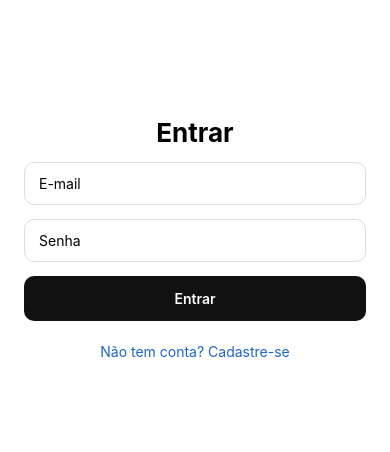
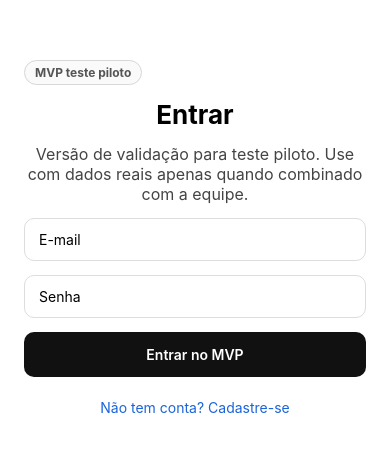
Before and after one commit to Wolper/caixa-por-voz-mobile, a React Native app: screen / in a window 390 px wide. Shown: the part 184-636 px from the top of the page. Built offline with nearby package versions, Linux system fonts and the light colour scheme; no server answers.

Commit message:
Prepare mobile MVP pilot test

```diff
--- a/App.tsx
+++ b/App.tsx
@@ -3,6 +3,7 @@ import { useState } from 'react';
 import { ActivityIndicator, Pressable, StyleSheet, Text, TextInput } from 'react-native';
 import { SafeAreaProvider, SafeAreaView } from 'react-native-safe-area-context';
 
+import { PilotBadge } from './src/components/PilotBadge';
 import { AuthProvider, useAuth } from './src/context/AuthContext';
 import { ControlsScreen } from './src/screens/ControlsScreen';
 import { DashboardScreen } from './src/screens/DashboardScreen';
@@ -55,8 +56,9 @@ function AuthScreen() {
         await signUp(email.trim(), password);
         setMessage('Conta criada! Verifique seu e-mail para confirmar o cadastro, se necessário.');
       }
-    } catch {
-      setMessage(mode === 'login' ? 'Não foi possível entrar. Verifique e-mail e senha.' : 'Não foi possível criar sua conta agora. Tente novamente.');
+    } catch (error) {
+      console.error('Erro de autenticação no MVP piloto', error);
+      setMessage(mode === 'login' ? 'Não foi possível entrar agora. Confira e-mail e senha e tente novamente.' : 'Não foi possível criar sua conta agora. Tente novamente em instantes.');
     } finally {
       setSubmitting(false);
     }
@@ -64,7 +66,9 @@ function AuthScreen() {
 
   return (
     <SafeAreaView style={styles.container}>
+      <PilotBadge />
       <Text style={styles.title}>{mode === 'login' ? 'Entrar' : 'Criar conta'}</Text>
+      <Text style={styles.subtitle}>Versão de validação para teste piloto. Use com dados reais apenas quando combinado com a equipe.</Text>
 
       <TextInput
         style={styles.input}
@@ -80,7 +84,7 @@ function AuthScreen() {
       {message ? <Text style={styles.message}>{message}</Text> : null}
 
       <Pressable style={styles.button} onPress={handleSubmit} disabled={submitting}>
-        <Text style={styles.buttonText}>{submitting ? 'Aguarde...' : mode === 'login' ? 'Entrar' : 'Criar conta'}</Text>
+        <Text style={styles.buttonText}>{submitting ? 'Aguarde...' : mode === 'login' ? 'Entrar no MVP' : 'Criar conta para teste'}</Text>
       </Pressable>
 
       <Pressable
--- /dev/null
+++ b/src/components/PilotBadge.tsx
@@ -0,0 +1,21 @@
+import { StyleSheet, Text } from 'react-native';
+
+export function PilotBadge() {
+  return <Text style={styles.badge}>MVP teste piloto</Text>;
+}
+
+const styles = StyleSheet.create({
+  badge: {
+    alignSelf: 'flex-start',
+    borderRadius: 999,
+    borderWidth: 1,
+    borderColor: '#d7d7d7',
+    paddingHorizontal: 10,
+    paddingVertical: 4,
+    color: '#555',
+    fontSize: 12,
+    fontWeight: '700',
+    backgroundColor: '#fafafa',
+    overflow: 'hidden',
+  },
+});
--- a/src/screens/AccountsScreen.tsx
+++ b/src/screens/AccountsScreen.tsx
@@ -2,6 +2,7 @@ import { useCallback, useEffect, useMemo, useState } from 'react';
 import { ActivityIndicator, Pressable, ScrollView, StyleSheet, Text, View } from 'react-native';
 import { SafeAreaView } from 'react-native-safe-area-context';
 
+import { PilotBadge } from '../components/PilotBadge';
 import { supabase } from '../lib/supabase';
 import type { Transaction } from '../types/transaction';
 import { formatCurrencyBRL, formatDateBR, toNumber } from '../utils/formatters';
@@ -293,6 +294,7 @@ export function AccountsScreen({ selectedControlId, selectedControlName, onBack,
   return (
     <SafeAreaView style={styles.container}>
       <View style={styles.header}>
+        <PilotBadge />
         <Text style={styles.title}>Contas</Text>
         <Text style={styles.subtitle}>Controle atual: {selectedControlName}</Text>
       </View>
--- a/src/screens/ControlsScreen.tsx
+++ b/src/screens/ControlsScreen.tsx
@@ -3,6 +3,7 @@ import { ActivityIndicator, Pressable, StyleSheet, Text, View } from 'react-nati
 import { SafeAreaView } from 'react-native-safe-area-context';
 import AsyncStorage from '@react-native-async-storage/async-storage';
 
+import { PilotBadge } from '../components/PilotBadge';
 import { useAuth } from '../context/AuthContext';
 import { supabase } from '../lib/supabase';
 import { Control } from '../types/control';
@@ -55,7 +56,8 @@ export function ControlsScreen({ onOpenDashboard, onOpenAccounts }: Props) {
         setSelectedControlId(null);
         await AsyncStorage.removeItem(SELECTED_CONTROL_STORAGE_KEY);
       }
-    } catch {
+    } catch (error) {
+      console.error('Erro ao carregar controles do MVP piloto', error);
       setErrorMessage('Não foi possível carregar seus controles agora. Tente novamente em instantes.');
       setControls([]);
       setSelectedControlId(null);
@@ -100,7 +102,9 @@ export function ControlsScreen({ onOpenDashboard, onOpenAccounts }: Props) {
   return (
     <SafeAreaView style={styles.container}>
       <View style={styles.header}>
+        <PilotBadge />
         <Text style={styles.title}>Meus controles</Text>
+        <Text style={styles.subtitle}>Versão de validação: escolha um controle para testar o fluxo principal.</Text>
         <Text style={styles.currentControl}>Controle atual: {currentControlName}</Text>
       </View>
 
@@ -170,6 +174,11 @@ const styles = StyleSheet.create({
   title: {
     fontSize: 28,
     fontWeight: '700',
+  },
+  subtitle: {
+    fontSize: 14,
+    lineHeight: 20,
+    color: '#555',
   },
   currentControl: {
     fontSize: 15,
--- a/src/screens/DashboardScreen.tsx
+++ b/src/screens/DashboardScreen.tsx
@@ -2,6 +2,7 @@ import { useCallback, useEffect, useMemo, useState } from 'react';
 import { ActivityIndicator, Pressable, ScrollView, StyleSheet, Text, View } from 'react-native';
 import { SafeAreaView } from 'react-native-safe-area-context';
 
+import { PilotBadge } from '../components/PilotBadge';
 import { useAuth } from '../context/AuthContext';
 import { supabase } from '../lib/supabase';
 import type { Transaction } from '../types/transaction';
@@ -200,7 +201,9 @@ export function DashboardScreen({
   return (
     <SafeAreaView style={styles.container}>
       <View style={styles.header}>
+        <PilotBadge />
         <Text style={styles.title}>Início</Text>
+        <Text style={styles.mvpHint}>Versão de validação para teste piloto.</Text>
         <Text style={styles.subtitle}>Controle atual: {selectedControlName}</Text>
       </View>
 
@@ -233,7 +236,7 @@ export function DashboardScreen({
           {!hasDashboardData ? (
             <View style={styles.emptyBox}>
               <Text style={styles.feedbackText}>Ainda não há movimentações neste mês nem contas pendentes com vencimento informado.</Text>
-              <Text style={styles.feedbackHint}>Use Novo lançamento manual, texto ou voz simulada para registrar a primeira movimentação.</Text>
+              <Text style={styles.feedbackHint}>Use lançamento manual, texto ou voz simulada para registrar a primeira movimentação.</Text>
             </View>
           ) : null}
 
@@ -267,7 +270,7 @@ export function DashboardScreen({
           <View style={styles.shortcutsBox}>
             <Text style={styles.sectionTitle}>Atalhos</Text>
             <Pressable style={styles.primaryButton} onPress={onNewTransaction}>
-              <Text style={styles.primaryButtonText}>Novo lançamento manual</Text>
+              <Text style={styles.primaryButtonText}>Adicionar lançamento manual</Text>
             </Pressable>
             <Pressable style={styles.textShortcutButton} onPress={onTextTransaction}>
               <Text style={styles.textShortcutButtonText}>Registrar por texto</Text>
@@ -296,6 +299,7 @@ const styles = StyleSheet.create({
   header: { gap: 6, marginBottom: 12 },
   title: { fontSize: 28, fontWeight: '700' },
   subtitle: { fontSize: 15, color: '#3b3b3b' },
+  mvpHint: { fontSize: 13, color: '#555' },
   headerActions: { gap: 8, marginBottom: 14 },
   content: { flex: 1 },
   contentContainer: { gap: 16, paddingBottom: 16 },
--- a/src/screens/MvpChecklistScreen.tsx
+++ b/src/screens/MvpChecklistScreen.tsx
@@ -10,6 +10,8 @@ import {
   View,
 } from 'react-native';
 import { SafeAreaView } from 'react-native-safe-area-context';
+
+import { PilotBadge } from '../components/PilotBadge';
 
 const checklistItems = [
   'Criar lançamento manual',
@@ -107,6 +109,7 @@ export function MvpChecklistScreen({
         keyboardShouldPersistTaps='handled'
       >
         <View style={styles.header}>
+          <PilotBadge />
           <Text style={styles.title}>Checklist do MVP</Text>
           <Text style={styles.subtitle}>
             Use este roteiro com o usuário piloto para validar o fluxo principal
--- a/src/screens/NewTransactionScreen.tsx
+++ b/src/screens/NewTransactionScreen.tsx
@@ -8,6 +8,7 @@ import {
   TextInput,
   View,
 } from 'react-native';
+import { PilotBadge } from '../components/PilotBadge';
 import { supabase } from '../lib/supabase';
 import type { Transaction } from '../types/transaction';
 import type { TextTransactionDraft } from './TextTransactionScreen';
@@ -541,6 +542,7 @@ export function NewTransactionScreen({
       keyboardShouldPersistTaps="handled"
     >
       <View style={styles.header}>
+        <PilotBadge />
         <Text style={styles.eyebrow}>Controle atual</Text>
         <Text style={styles.title}>{isEditing ? 'Editar lançamento' : initialDraft ? `Revisar lançamento por ${draftSourceLabel}` : 'Novo lançamento'}</Text>
         <Text style={styles.subtitle}>
@@ -548,7 +550,7 @@ export function NewTransactionScreen({
             ? 'Atualize os dados do lançamento selecionado.'
             : initialDraft
               ? 'Confira valor, tipo, data e categoria antes de confirmar. Nada é salvo automaticamente.'
-              : 'Registre uma receita ou despesa manualmente.'}
+              : 'Registre uma receita ou despesa manualmente nesta versão de validação.'}
         </Text>
       </View>
 
@@ -781,7 +783,7 @@ export function NewTransactionScreen({
             <ActivityIndicator color="#ffffff" />
           ) : (
             <Text style={styles.primaryButtonText}>
-              {isEditing ? 'Salvar edição' : 'Salvar lançamento'}
+              {isEditing ? 'Salvar edição' : 'Salvar lançamento no MVP'}
             </Text>
           )}
         </Pressable>
--- a/src/screens/TransactionsScreen.tsx
+++ b/src/screens/TransactionsScreen.tsx
@@ -2,6 +2,7 @@ import { useCallback, useEffect, useMemo, useState } from 'react';
 import { ActivityIndicator, Alert, Pressable, ScrollView, Share, StyleSheet, Text, TextInput, View } from 'react-native';
 import { SafeAreaView } from 'react-native-safe-area-context';
 
+import { PilotBadge } from '../components/PilotBadge';
 import { useAuth } from '../context/AuthContext';
 import { supabase } from '../lib/supabase';
 import { Category } from '../types/category';
@@ -446,13 +447,14 @@ export function TransactionsScreen({
   return (
     <SafeAreaView style={styles.container}>
       <View style={styles.header}>
+        <PilotBadge />
         <Text style={styles.title}>Movimentações</Text>
         <Text style={styles.subtitle}>Controle atual: {selectedControlName}</Text>
       </View>
 
       <View style={styles.topActions}>
         <Pressable style={styles.newTransactionButton} onPress={onNewTransaction}>
-          <Text style={styles.newTransactionButtonText}>Novo lançamento manual</Text>
+          <Text style={styles.newTransactionButtonText}>Adicionar lançamento manual</Text>
         </Pressable>
         <Pressable style={styles.textTransactionButton} onPress={onTextTransaction}>
           <Text style={styles.textTransactionButtonText}>Registrar por texto</Text>
@@ -570,7 +572,7 @@ export function TransactionsScreen({
           {hasActiveAppliedFilters ? (
             <Text style={styles.feedbackHint}>Limpe ou ajuste os filtros para ver outras movimentações.</Text>
           ) : (
-            <Text style={styles.feedbackHint}>Use Novo lançamento manual, texto ou voz simulada para começar.</Text>
+            <Text style={styles.feedbackHint}>Use lançamento manual, texto ou voz simulada para começar.</Text>
           )}
         </View>
       ) : (
```
Also changed, not shown: src/screens/TextTransactionScreen.tsx (+5 -3 lines), 1 other file (tests, documents, lock files or other folders).
